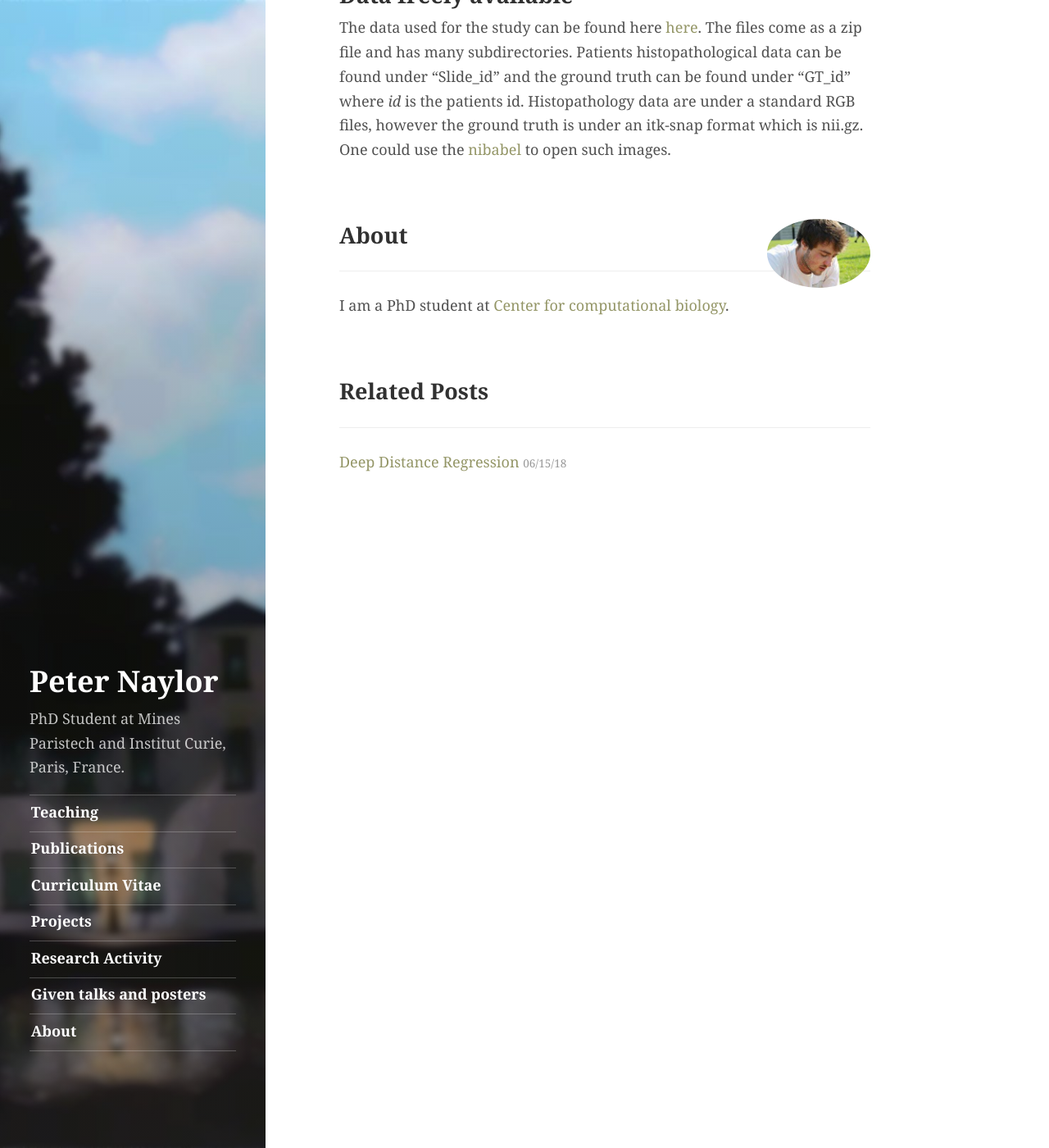
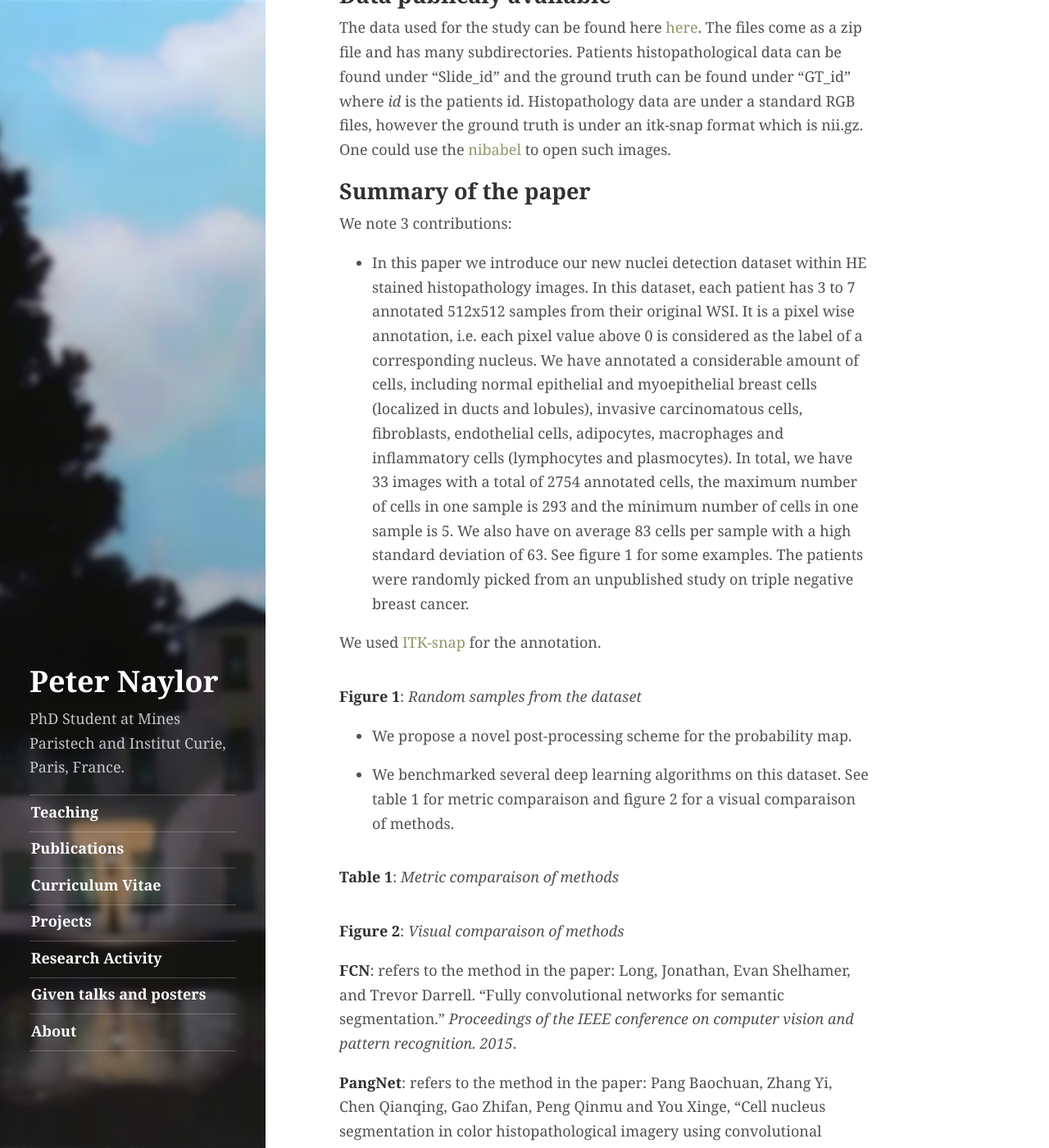
Before and after one commit to PeterJackNaylor/PeterJackNaylor.github.io, a Jekyll site: the page built from _posts/2017-01-15-Isbi.md, in a window 1280 px wide and 1400 px high, scrolled down 410 px. Shown: the whole window at 82% size. Built offline with Jekyll 4.4.1, drawn with Linux system fonts in a browser that asks for light colours; some of the changed text lies outside the part shown.

Commit message:
added more details to isbi publication

```diff
--- a/_posts/2017-01-15-Isbi.md
+++ b/_posts/2017-01-15-Isbi.md
@@ -7,5 +7,35 @@ tags: [Publications]
 ## Paper
 The conference paper *Nuclei Segmentation in Histopathology Images Using Deep Neural Networks* by *Peter Naylor, Marick Laé, Fabien Reyal and Thomas Walter* has been published in *Biomedical Imaging (ISBI 2017)*, 2017 IEEE 14th International Symposium on (pp. 933-936).
 
-## Data freely available
+## Data publicaly available
 The data used for the study can be found here [here](http://members.cbio.mines-paristech.fr/~pnaylor/Downloads/BNS.zip). The files come as a zip file and has many subdirectories. Patients histopathological data can be found under "Slide_id" and the ground truth can be found under "GT_id" where *id* is the patients id. Histopathology data are under a standard RGB files, however the ground truth is under an itk-snap format which is nii.gz. One could use the [nibabel](http://nipy.org/nibabel/) to open such images.
+
+## Summary of the paper
+We note 3 contributions:
+
+- In this paper we introduce our new nuclei detection dataset within HE stained histopathology images. In this dataset, each patient has 3 to 7 annotated 512x512 samples from their original WSI. It is a pixel wise annotation, i.e. each pixel value above 0 is considered as the label of a corresponding nucleus. We have annotated a considerable amount of cells, including normal epithelial and myoepithelial breast cells (localized in ducts and lobules), invasive carcinomatous cells, fibroblasts, endothelial cells, adipocytes, macrophages and inflammatory cells (lymphocytes and plasmocytes). In total, we have 33 images with a total of 2754 annotated cells, the maximum number of cells in one sample is 293 and the minimum number of cells in one sample is 5. We also have on average 83 cells per sample with a high standard deviation of 63.  See figure 1 for some examples. The patients were randomly picked from an unpublished study on triple negative breast cancer.
+
+We used [ITK-snap](http://www.itksnap.org) for the annotation.
+
+
+![](../Images/TNBC_dataset_example.png){:class="img-responsive"}
+**Figure 1**: *Random samples from the dataset*
+
+- We propose a novel post-processing scheme for the probability map.
+
+- We benchmarked several deep learning algorithms on this dataset. See table 1 for metric comparaison and figure 2 for a visual comparaison of methods.
+
+![](../Images/table_benchmark.png){:class="img-responsive"}
+**Table 1**: *Metric comparaison of methods*
+
+![](../Images/VisualComparaisonBenchmark.png){:class="img-responsive"}
+**Figure 2**: *Visual comparaison of methods*
+
+
+**FCN**: refers to the method in the paper: Long, Jonathan, Evan Shelhamer, and Trevor Darrell. "Fully convolutional networks for semantic segmentation." *Proceedings of the IEEE conference on computer vision and pattern recognition. 2015*.
+
+**PangNet**: refers to the method in the paper: Pang Baochuan, Zhang Yi, Chen Qianqing, Gao Zhifan, Peng Qinmu and You Xinge, "Cell nucleus segmentation in color histopathological imagery using convolutional networks," in *Pattern Recognition (CCPR), 2010 Chinese Conference on. IEEE, 2010, pp. 1–5*.
+
+**DeconvNet**: refers to the method in the paper: Hyeonwoo Noh, Seunghoon Hong, Bohyung Han, "Learning deconvolution network for semantic segmentation," *arXiv preprint arXiv :1505.04366, 2015*.
+
+**ITK-snap**: refers to the software developed in the paper: Paul A. Yushkevich, Joseph Piven, Heather Cody Hazlett, Rachel Gimpel Smith, Sean Ho, James C. Gee, and Guido Gerig, "User-guided 3D active contour segmentation of anatomical structures : Significantly improved efficiency and reliability," *Neuroimage, vol. 31, no. 3, pp. 1116–1128, 2006*.
```
Also changed, not shown: _posts/2015-10-01-C++.md (+1 -1 lines), _posts/2017-12-08-Introduction-to-machine-learning.md (+1 -1 lines), _posts/2018-06-15-Deep-Distance-Regression.md (+1 -1 lines), Images/TNBC_dataset_example.png (added), Images/VisualComparaisonBenchmark.png (added), Images/table_benchmark.png (added).
